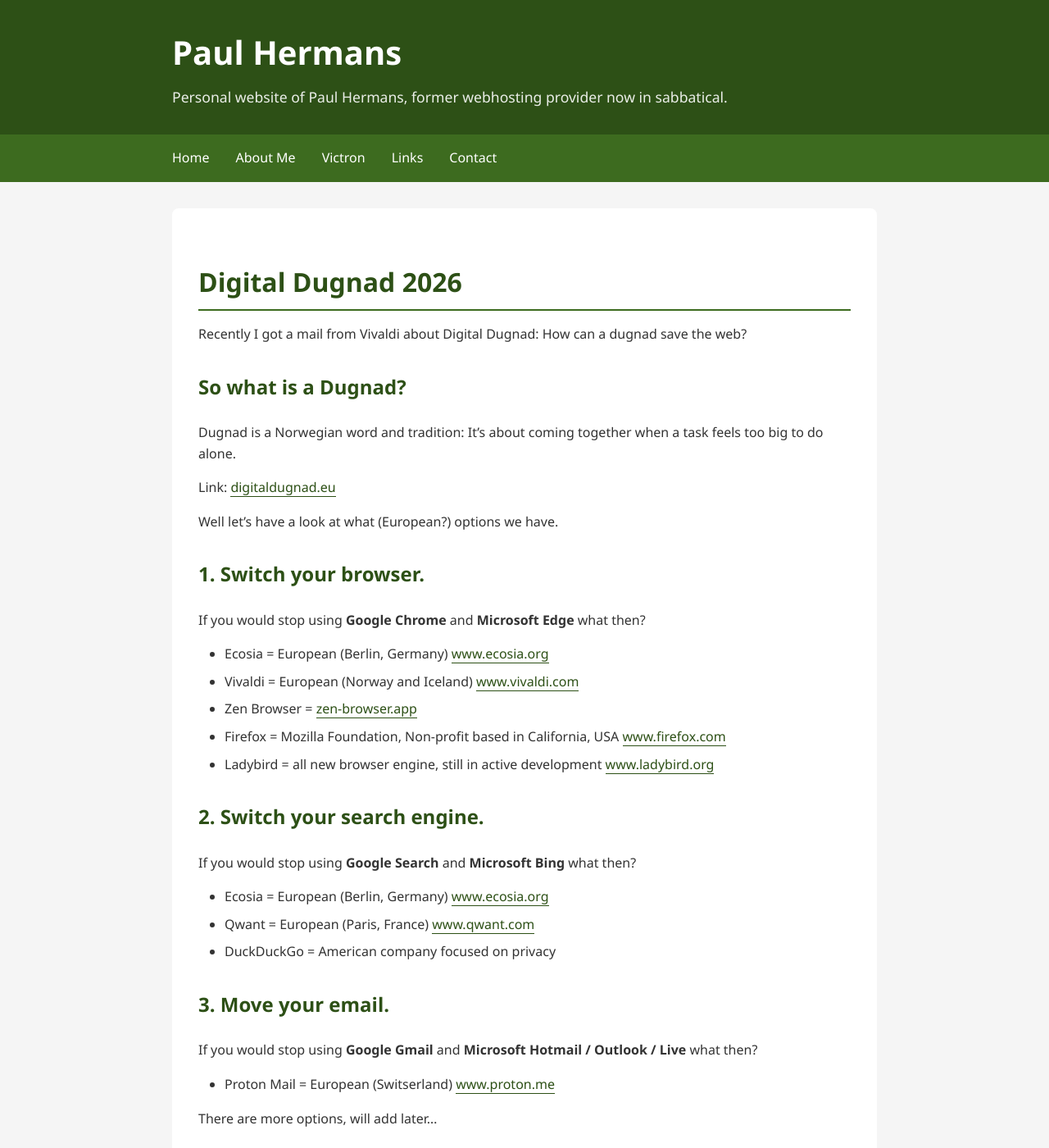
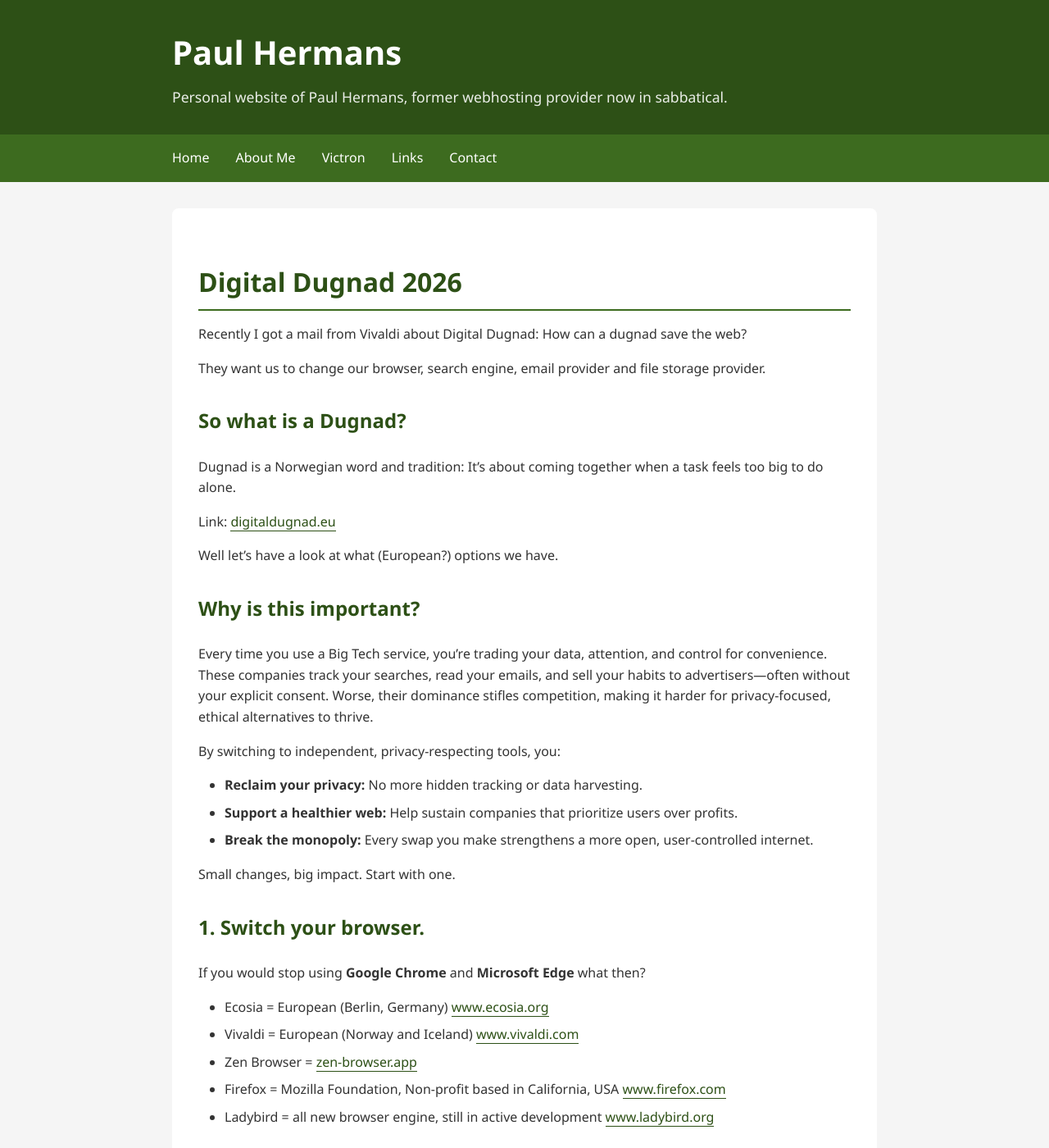
Before and after one commit to paulhermanseu/paulhermans.eu, a Jekyll site: the page built from _posts/2026-07-02-digital-dugnad-2026.md, in a window 1280 px wide and 1400 px high. Shown: the whole window at 82% size. Built offline with Jekyll 4.4.1, drawn with Linux system fonts in a browser that asks for light colours; some of the changed text lies outside the part shown.

Commit message:
Enhance Digital Dugnad 2026 post with new sections
Added a section on the importance of switching to privacy-respecting tools and provided alternatives for browsers, search engines, email, and file storage.

```diff
--- a/_posts/2026-07-02-digital-dugnad-2026.md
+++ b/_posts/2026-07-02-digital-dugnad-2026.md
@@ -9,6 +9,8 @@
 
 Recently I got a mail from Vivaldi about Digital Dugnad: How can a dugnad save the web?
 
+They want us to change our browser, search engine, email provider and file storage provider.
+
 ## So what is a Dugnad?
 
 Dugnad is a Norwegian word and tradition: It's about coming together when a task feels too big to do alone.
@@ -16,6 +18,18 @@
 Link: [digitaldugnad.eu](https://digitaldugnad.eu/en/)
 
 Well let's have a look at what (European?) options we have.
+
+## Why is this important?
+
+Every time you use a Big Tech service, you’re trading your data, attention, and control for convenience. These companies track your searches, read your emails, and sell your habits to advertisers—often without your explicit consent. Worse, their dominance stifles competition, making it harder for privacy-focused, ethical alternatives to thrive.
+
+By switching to independent, privacy-respecting tools, you:
+
+- **Reclaim your privacy:** No more hidden tracking or data harvesting.
+- **Support a healthier web:** Help sustain companies that prioritize users over profits.
+- **Break the monopoly:** Every swap you make strengthens a more open, user-controlled internet.
+
+Small changes, big impact. Start with one.
 
 ## 1. Switch your browser.
 
@@ -33,13 +47,13 @@
 
 - Ecosia = European (Berlin, Germany) [www.ecosia.org](https://www.ecosia.org/)
 - Qwant = European (Paris, France) [www.qwant.com](https://www.qwant.com)
-- DuckDuckGo = American company focused on privacy
+- DuckDuckGo = American company focused on privacy [www.duckduckgo.com](https://duckduckgo.com/)
 
 ## 3. Move your email.
 
 If you would stop using **Google Gmail** and **Microsoft Hotmail / Outlook / Live** what then?
 
-- Proton Mail = European (Switserland) [www.proton.me](https://proton.me/)
+- Proton Mail = European (Switzerland) [www.proton.me](https://proton.me/)
 
 There are more options, will add later...
 
@@ -47,7 +61,7 @@
 
 If you would stop using **Google Drive / Google Photos** and **Microsoft Onedrive** what then?
 
-- Proton Drive = European (Switserland) [www.proton.me](https://proton.me/)
+- Proton Drive = European (Switzerland) [www.proton.me](https://proton.me/)
 - Nextcloud = European (Germany) [www.nextcloud.com](https://nextcloud.com)
 
 ## What I am using now?
```
